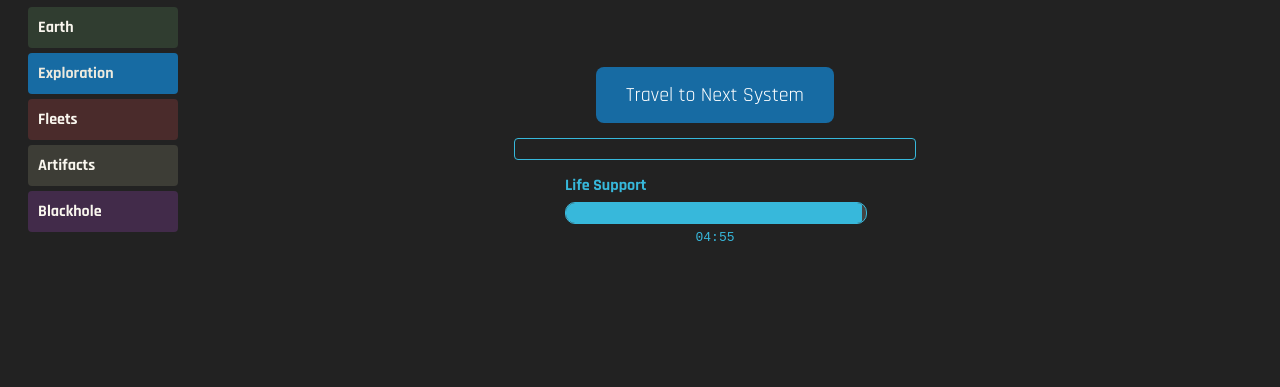
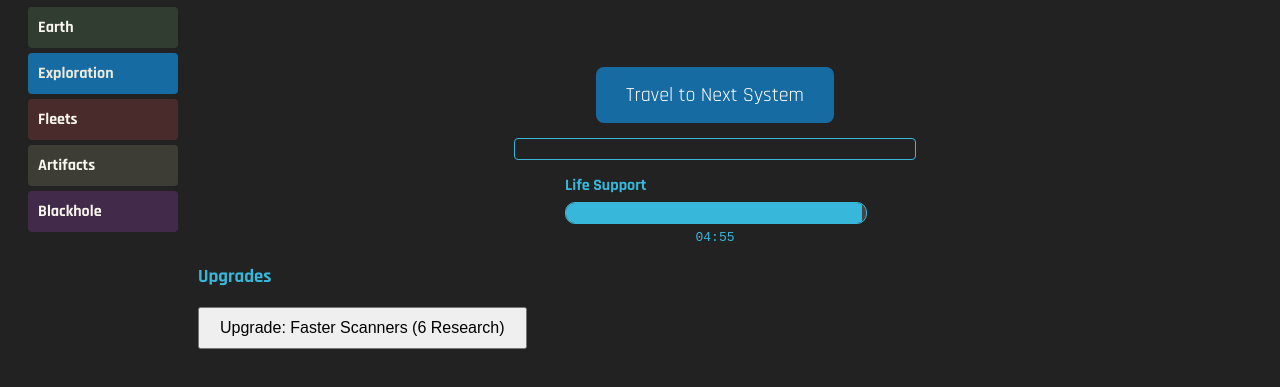
Before and after one commit to jsigmon91/galaxymappers, a plain HTML site: page index.html in a window 1280 px wide. Shown: the part 113-500 px from the top of the page. Drawn offline with Linux system fonts and the light colour scheme.

Commit message:
Update index.html

```diff
--- a/index.html
+++ b/index.html
@@ -109,7 +109,7 @@
 
 
       <!-- Earth -->
-      <div class="view" id="earthView" style="display: none;">
+      <div class="view" id="earthView">
         <div id="earthUpgrades">
           <h3>Upgrades</h3>
           <button id="upgradeFasterScan" class="upgradeButton">Upgrade: Faster Scanners (6 Research)</button>
```
